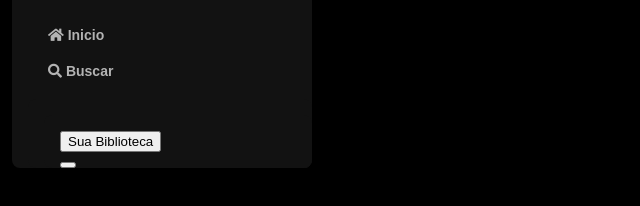
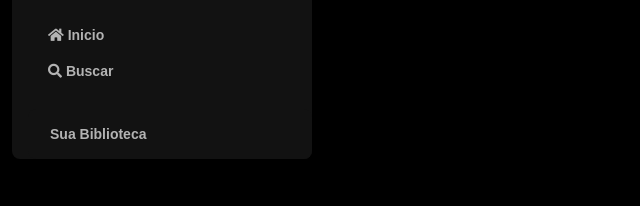
Before and after one commit to jefftermayron/spotify-imersao-alura, a plain HTML site: page index.html in a window 1280 px wide. Shown: the part 74-280 px from the top of the page, without its empty margins (0-640 px from the left). Drawn offline with Linux system fonts and the light colour scheme.

Commit message:
Barra de Navegação construida, Barra "Sua Biblioteca" a construir

```diff
--- a/index.html
+++ b/index.html
@@ -40,9 +40,9 @@
                 </div>
             </div>
             <div class="sidebox">
-                <div class="library">
-                    <div class="topbox">
-                        <header class="header">
+                <div>
+                    <div>
+                        <header>
                             <div>
                                 <div>
                                     <button>
--- a/styles.css
+++ b/styles.css
@@ -45,14 +45,24 @@ body {
     font-family: "DM Sans", sans-serif;
 }
 
+.sidebar nav header{
+
+}
+
+.sidebar nav header button{
+    background-color: transparent;
+    border: 0;
+    border-radius: 9999px;
+    color: #b3b3b3;
+    text-decoration: none;
+    font-weight: 600;
+    font-size: 14px;
+    font-family: "DM Sans", sans-serif;
+}
+
 .sidebox {
     background-color: #121212;
     border-radius: 8px;
     padding: 16px 0 0 16px;
+    margin: 10px 0 0 0;
 }
-
-.sidebox .library{
-    background-color: #121212;
-    border-radius: 8px;
-    padding: 16px 0 0 16px;
-}
```
